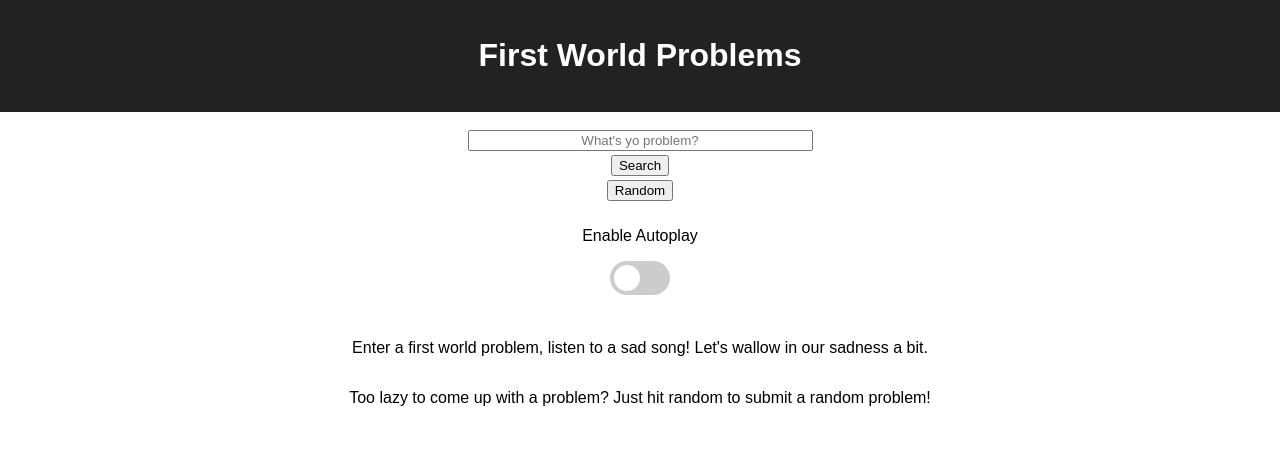
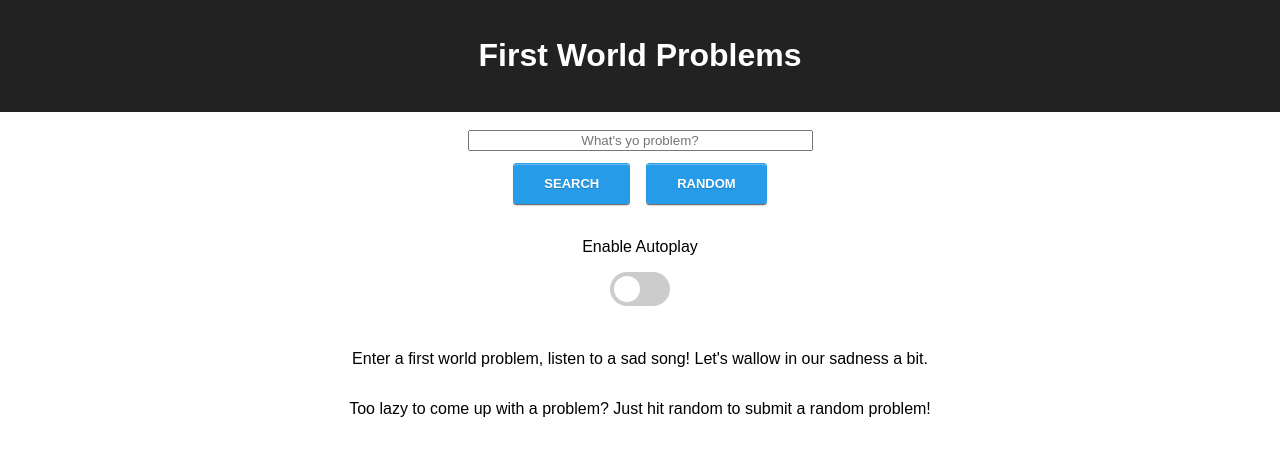
Before and after one commit to virtual-barcade/first-world-problems-client, a React (Create React App) app: page / in a window 1280 px wide. Shown: the top 456 px of the page. Built offline with nearby package versions, Linux system fonts and the light colour scheme.

Commit message:
[visual] update button style / form layout

```diff
--- /dev/null
+++ b/src/Button.css
@@ -0,0 +1,84 @@
+/* source: https://1stwebdesigner.com/free-code-snippets-css-buttons/ */
+
+.button {
+  display: inline-block;
+  *display: inline;
+  zoom: 1;
+  padding: 6px 20px;
+  margin: 0;
+  cursor: pointer;
+  border: 1px solid #bbb;
+  overflow: visible;
+  font: bold 13px arial, helvetica, sans-serif;
+  text-decoration: none;
+  white-space: nowrap;
+  color: #555;
+
+  background-color: #ddd;
+
+  -webkit-transition: background-color 0.2s ease-out;
+  -moz-transition: background-color 0.2s ease-out;
+  -ms-transition: background-color 0.2s ease-out;
+  -o-transition: background-color 0.2s ease-out;
+  transition: background-color 0.2s ease-out;
+  background-clip: padding-box; /* Fix bleeding */
+  -moz-border-radius: 3px;
+  -webkit-border-radius: 3px;
+  border-radius: 3px;
+  -moz-box-shadow: 0 1px 0 rgba(0, 0, 0, 0.3), 0 2px 2px -1px rgba(0, 0, 0, 0.5),
+    0 1px 0 rgba(255, 255, 255, 0.3) inset;
+  -webkit-box-shadow: 0 1px 0 rgba(0, 0, 0, 0.3),
+    0 2px 2px -1px rgba(0, 0, 0, 0.5), 0 1px 0 rgba(255, 255, 255, 0.3) inset;
+  box-shadow: 0 1px 0 rgba(0, 0, 0, 0.3), 0 2px 2px -1px rgba(0, 0, 0, 0.5),
+    0 1px 0 rgba(255, 255, 255, 0.3) inset;
+  text-shadow: 0 1px 0 rgba(255, 255, 255, 0.9);
+
+  -webkit-touch-callout: none;
+  -webkit-user-select: none;
+  -khtml-user-select: none;
+  -moz-user-select: none;
+  -ms-user-select: none;
+  user-select: none;
+}
+
+.button:hover {
+  background-color: #eee;
+  color: #555;
+}
+
+.button:active {
+  background: #e9e9e9;
+  position: relative;
+  top: 1px;
+  text-shadow: none;
+  -moz-box-shadow: 0 1px 1px rgba(0, 0, 0, 0.3) inset;
+  -webkit-box-shadow: 0 1px 1px rgba(0, 0, 0, 0.3) inset;
+  box-shadow: 0 1px 1px rgba(0, 0, 0, 0.3) inset;
+}
+
+.button.large {
+  padding: 12px 30px;
+  text-transform: uppercase;
+}
+
+.button.large:active {
+  top: 2px;
+}
+
+.button.blue {
+  color: #fff;
+  text-shadow: 0 1px 0 rgba(0, 0, 0, 0.2);
+}
+
+.button.blue {
+  background-color: #269ce9;
+  border-color: #269ce9;
+}
+
+.button.blue:hover {
+  background-color: #70b9e8;
+}
+
+.button.blue:active {
+  background: #269ce9;
+}
--- a/src/Button.js
+++ b/src/Button.js
@@ -1,9 +1,17 @@
 import React from 'react';
+import './Button.css';
 
 const Button = ({ message, type, callback = event => {} }) => {
   return (
-    <div onClick={event => callback(event)}>
-      <button type={type}>{message}</button>
+    <div className="space">
+      <button
+        onClick={event => callback(event)}
+        onMouseDown={event => event.preventDefault()}
+        className="large blue button"
+        type={type}
+      >
+        {message}
+      </button>
     </div>
   );
 };
--- a/src/SearchBar.js
+++ b/src/SearchBar.js
@@ -18,12 +18,14 @@ const SearchBar = ({
           onChange={event => onSearchTermChange(event.target.value)}
         />
       </div>
+      <div className="flex-container-row">
         <Button message={'Search'} type={'submit'} />
         <Button
           message={'Random'}
           type={'button'}
           callback={generateRandomProblemAndQuery}
         />
+      </div>
     </form>
   </div>
 );
--- a/src/SongElements/SongCard.js
+++ b/src/SongElements/SongCard.js
@@ -4,7 +4,7 @@ import SongControls from './SongControls';
 import SongLink from './SongLink';
 
 const SongCard = ({ song, autoplayEnabled }) => (
-  <div className="flex-container">
+  <div className="flex-container-column">
     <SongImage songImage={song.album.images[0].url} />
     <SongControls
       songUrl={song.preview_url}
--- a/src/SongElements/SongCardDefaultView.js
+++ b/src/SongElements/SongCardDefaultView.js
@@ -1,7 +1,7 @@
 import React from 'react';
 
 const SongCardDefaultView = () => (
-  <div className="flex-container">
+  <div className="flex-container-column">
     <p>
       Enter a first world problem, listen to a sad song! Let's wallow in our
       sadness a bit.
--- a/src/index.css
+++ b/src/index.css
@@ -38,9 +38,16 @@ a {
   padding: 0.5em;
 }
 
-.flex-container {
+.flex-container-column {
   display: flex;
   flex-direction: column;
+  justify-content: center;
+  align-items: center;
+}
+
+.flex-container-row {
+  display: flex;
+  flex-direction: row;
   justify-content: center;
   align-items: center;
 }
```
Lines whose indentation alone changed are shown as unchanged.
